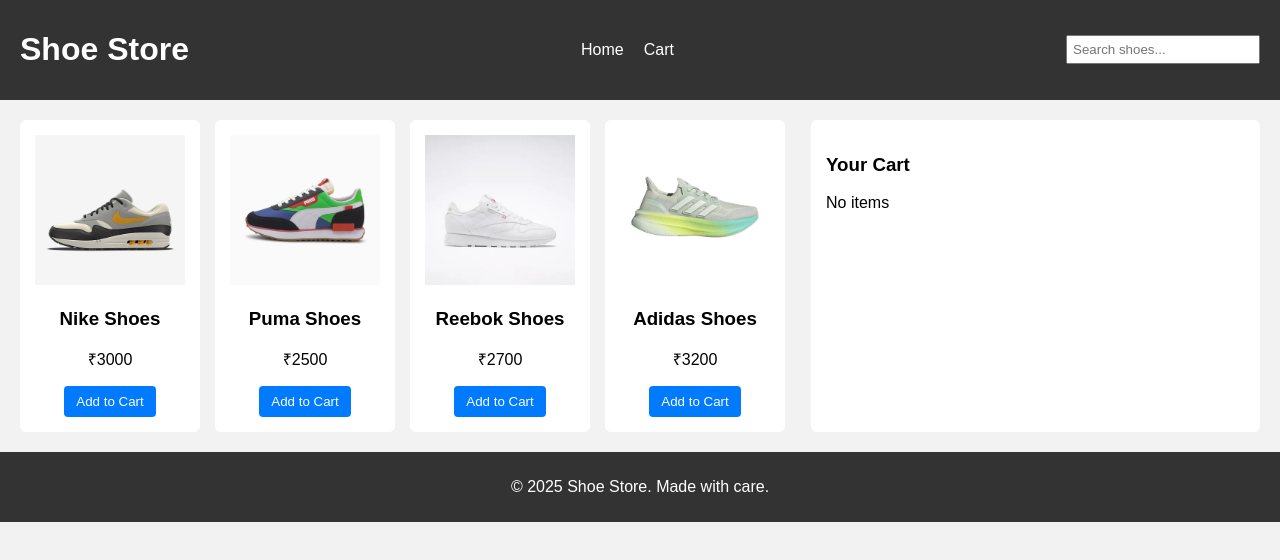
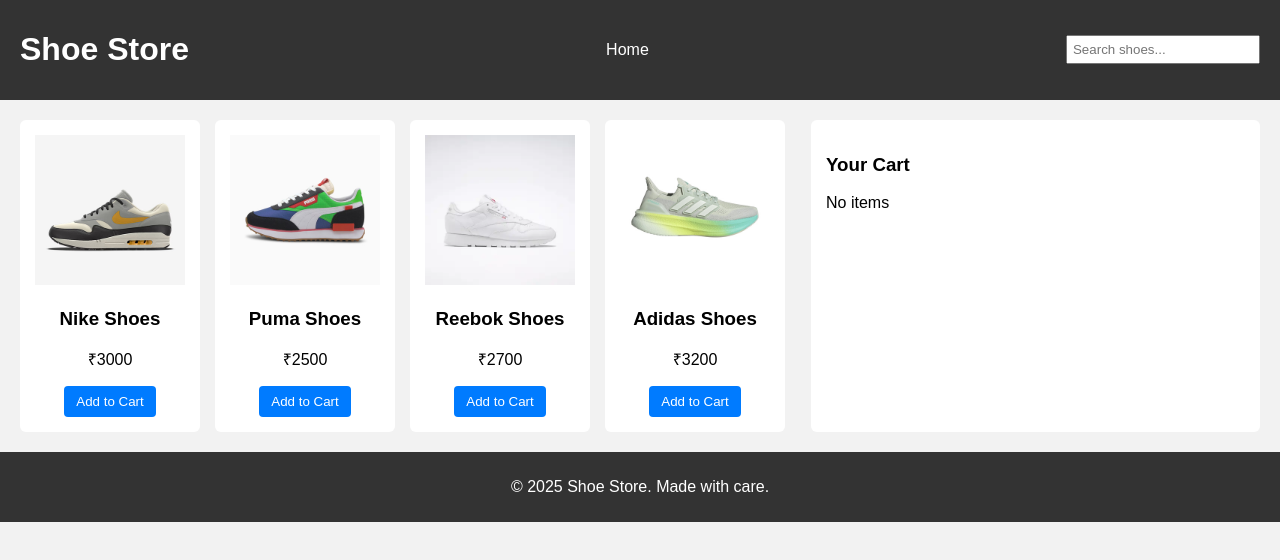
Before and after one commit to jaspreetsinghlearn/jaspreet.assignment5, a React (Create React App) app: page / in a window 1280 px wide. Shown: the top 560 px of the page. Built offline with nearby package versions, Linux system fonts and the light colour scheme.

Commit message:
Update Header.js

```diff
--- a/src/components/Header.js
+++ b/src/components/Header.js
@@ -7,17 +7,19 @@
   return (
     <header>
       <div className="header-inner">
-        <h1>Shoe Store</h1>
+        <Link to="/" className="logo-link">
+          <h1>Shoe Store</h1>
+        </Link>
         <nav>
           <Link to="/">Home</Link>
-          <Link to="/cart">Cart</Link>
+          {/* Removed Cart Link as per request */}
         </nav>
         {path === '/' && (
           <input
             type="text"
             placeholder="Search shoes..."
             value={search}
-            onChange={e => setSearch(e.target.value)}
+            onChange={(e) => setSearch(e.target.value)}
           />
         )}
       </div>
```
